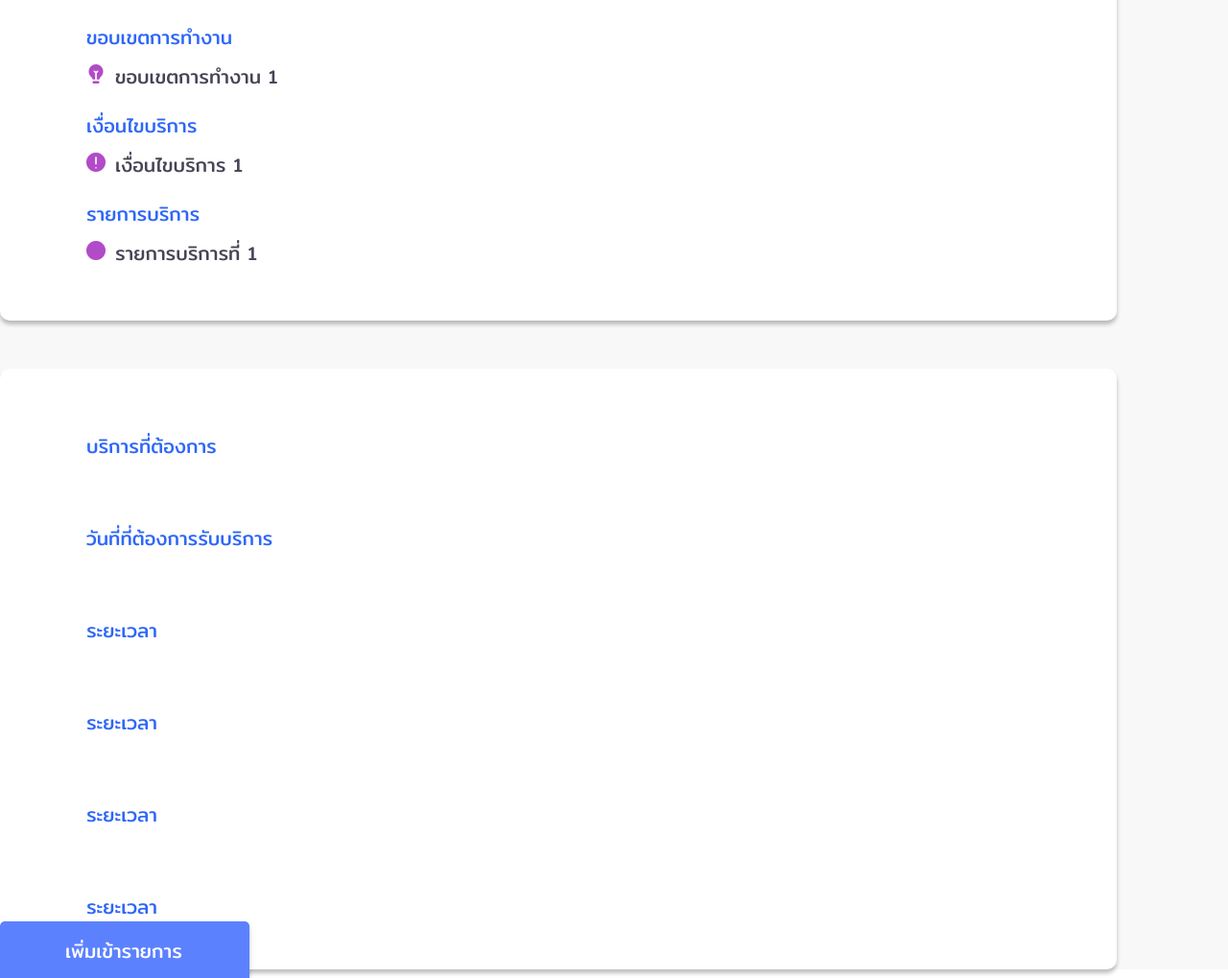
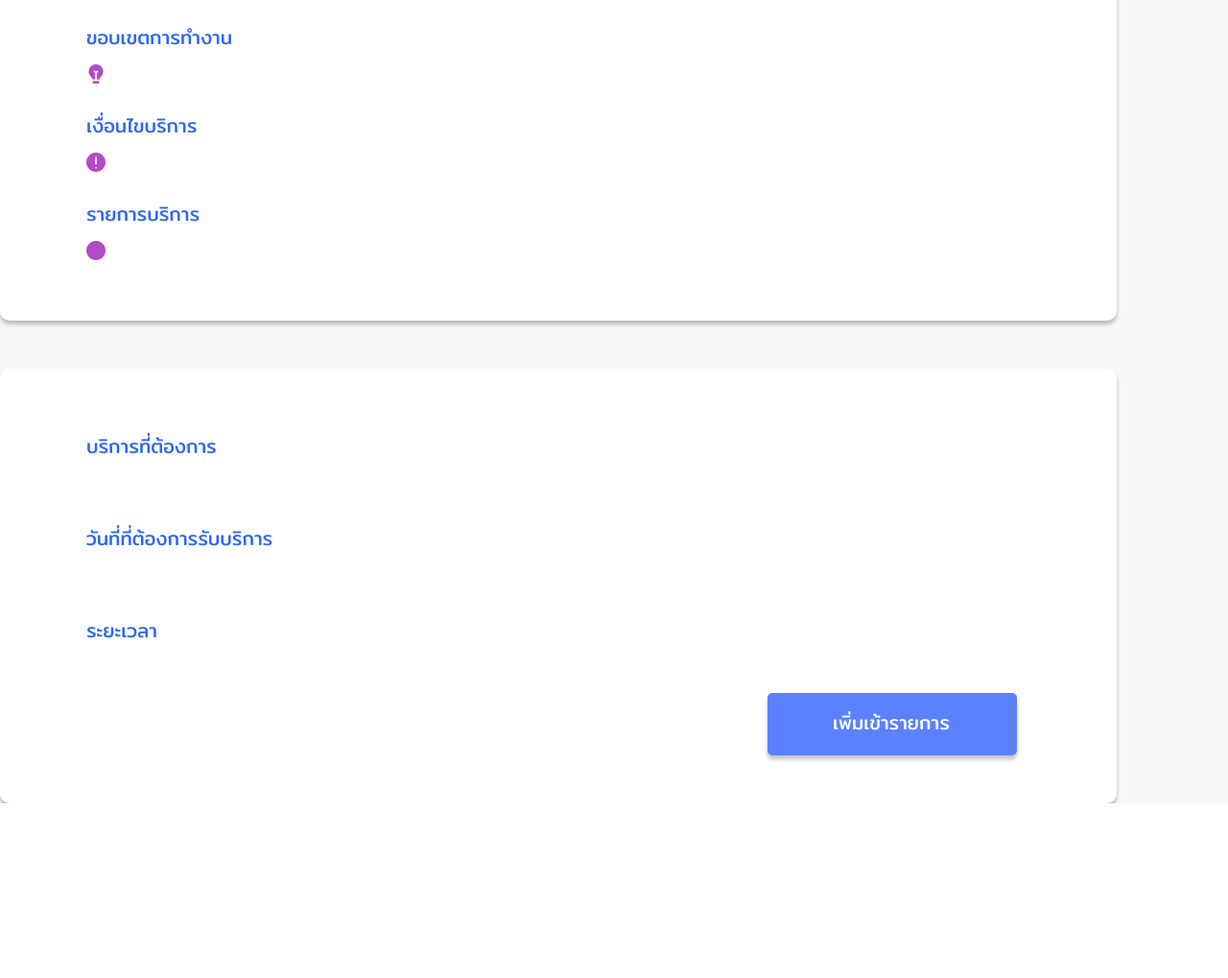
Before and after one commit to crushyz007/Frontend-Hotel-Flipper, a React (Create React App) app: page / in a window 1280 px wide. Shown: the part 718-1737 px from the top of the page at 96% size. After the commit the page ends 1555 px from the top, so only its background shows below. Built offline with nearby package versions, Linux system fonts and the light colour scheme.

Commit message:
serviceDetail not done

```diff
--- a/package.json
+++ b/package.json
@@ -6,6 +6,7 @@
     "@testing-library/jest-dom": "^5.16.5",
     "@testing-library/react": "^13.4.0",
     "@testing-library/user-event": "^13.5.0",
+    "axios": "^1.1.3",
     "react": "^18.2.0",
     "react-dom": "^18.2.0",
     "react-router-dom": "^6.4.2",
--- a/src/components/serviceDetail.jsx
+++ b/src/components/serviceDetail.jsx
@@ -1,25 +1,91 @@
 import React from "react"
+import { useEffect } from "react"
+import { useState } from "react"
 import "../css/serviceDetail.css"
+import axios from 'axios'
+const ServiceDetail =(props)=>{
 
-const serviceDetail =()=>{
+    const [serviceName,setServiceName] = useState("")
+    const [serviceScope,setServiceScope] = useState("")
+    const [serviceCondition,setServiceCondition] = useState("")
+    const [serviceList,setServiceList] = useState("")
 
+    const[currentService,setCurrentService] = useState({name:'',scope:'',condition:'',list:''})
+
+    // function fetchService (){
+
+    //     const requestURL = axios.get('')
+
+    //     axios.all([requestName,requestScope,requestCondition,requestList])
+
+    //     .then(axios.spread((...res)=>
+    //         setCurrentService({'name':res[0],'scope':res[1],'condition':res[2],'list':res[3]})))
+
+    //     }
+
+    // useEffect(()=>{
+    //     fetchService()
+
+    //     .catch(err=>{
+    //         console.log(err)
+    //     })
+    // })
+
+    useEffect(()=>{
+        axios
+        .get('')
+        .then(res=>{
+            // setServiceName(res.data)
+            // setServiceScope(res.data)
+            // setServiceCondition(res.data)
+            // setServiceList(res.data)
+
+            setCurrentService(res.data)
+        })
+        .catch(err=>{
+            console.log(err)
+        })
+    },[])
+
+    // const data = currentService.map(((currentService,index)=>{
+    //     return(
+    //         <td>{currentService.name}</td>
+    //         <td>{currentService.scope}</td>
+    //         // <p>{currentService.condition}</p>
+    //         // <p>{currentService.list}</p>
+    //     )
+    // })
     return(
             <div className="detailBox">
-                <div className="service-name">ชื่อบริการ</div>
+                <div className="service-name">
+                    {/* {serviceName.map(serviceName=> <div key={serviceName})} */}
+                    {/* {serviceName} */}
+                    {/* {currentService.name} */}
+                    ชื่อบริการ
+                </div>
 
                 <div className="service-pic"><img width="970" height="400" src="" alt=""/></div>
 
                 <div className="service-Topic">ขอบเขตการทำงาน</div>
-                <div className="service-scope"><i class="fi fi-ss-bulb"></i>ขอบเขตการทำงาน 1</div>
+                <div className="service-scope"><i class="fi fi-ss-bulb"></i>
+                    {/* {serviceScope} */}
+                    {currentService.scope}
+                </div>
 
                 <div className="service-Topic">เงื่อนไขบริการ</div>
-                <div className="service-scope"><i class="fi fi-sr-exclamation"></i>เงื่อนไขบริการ 1</div>
+                <div className="service-scope"><i class="fi fi-sr-exclamation"></i>
+                    {/* {serviceCondition} */}
+                    {currentService.condition}
+                </div>
 
                 <div className="service-Topic">รายการบริการ</div>
-                <div className="service-scope"><i class="fi fi-ss-circle"></i>รายการบริการที่ 1</div>
+                <div className="service-scope"><i class="fi fi-ss-circle"></i>
+                    {/* {serviceList} */}
+                    {currentService.list}
+                </div>
 
             </div>
     )
 }
 
-export default serviceDetail
+export default ServiceDetail
--- a/src/components/serviceSelect.jsx
+++ b/src/components/serviceSelect.jsx
@@ -8,10 +8,11 @@ const serviceSelect =()=>{
             <div className="service-TopicSelect">บริการที่ต้องการ</div>
             <div className="service-TopicSelect">วันที่ที่ต้องการรับบริการ</div>
             <div className="service-TopicSelect">ระยะเวลา</div>
-            <div className="service-TopicSelect">ระยะเวลา</div>
-            <div className="service-TopicSelect">ระยะเวลา</div>
-            <div className="service-TopicSelect">ระยะเวลา</div>
-            <div className="AddService-button"><div className="AddService-font">เพิ่มเข้ารายการ</div> </div>
+
+
+            <div className="AddService-button">
+                <div className="AddService-font">เพิ่มเข้ารายการ</div>
+            </div>
         </div>
 
         </div>
--- a/src/components/stepBox.jsx
+++ b/src/components/stepBox.jsx
@@ -1,7 +1,7 @@
 import React from "react"
 import "../css/stepBox.css"
 
-const stepBox =()=>{
+const StepBox =()=>{
     return(
         <div className="stepBox">
 
@@ -39,4 +39,4 @@ const stepBox =()=>{
         </div>
     )
 }
-export default stepBox
+export default StepBox
--- a/src/css/serviceSelect.css
+++ b/src/css/serviceSelect.css
@@ -29,10 +29,12 @@
 .AddService-button{
     width: 260px;
     height: 65px;
-    background: #5B81FF;
+    background-color: #5B81FF;
     box-shadow: 0px 4px 4px rgba(0, 0, 0, 0.25);
     border-radius: 5px;
-    position: absolute;
+    /* position: absolute; */
+    margin-left: 800px;
+    margin-top:50px
 }
 .AddService-button:hover {
     width: 260px;
@@ -41,6 +43,7 @@
     box-shadow: 0px 4px 4px rgba(0, 0, 0, 0.25);
     border-radius: 5px;
     cursor: pointer;
+
 }
 .AddService-font{
     color: #FFFFFF;
--- a/src/pages/homepage.jsx
+++ b/src/pages/homepage.jsx
@@ -7,6 +7,7 @@ import ServiceSelect from "../components/serviceSelect"
 const HomePage = () =>{
     return(
         <div className="bg-color">
+
             For Test Component
             <StepBox />
             Test
```
Also changed, not shown: 1 other file (tests, documents, lock files or other folders).
